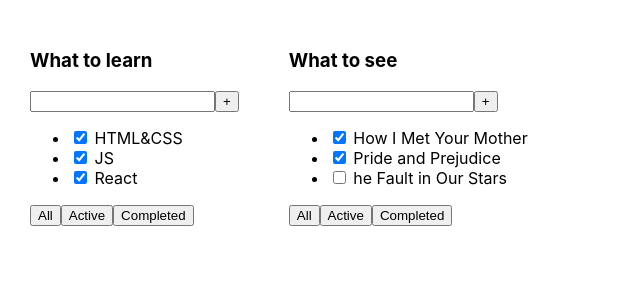
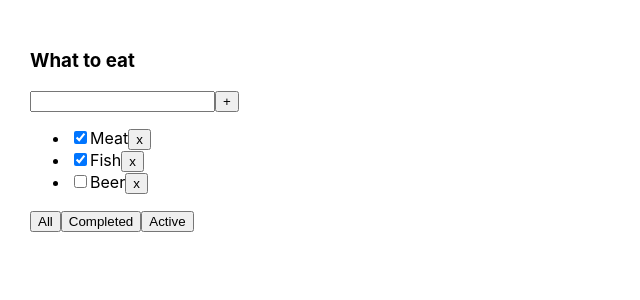
Before and after one commit to Pred1993/TodoList, a React (Create React App) app: page / in a window 1280 px wide. Shown: the top 300 px of the page, without its empty margins (0-640 px from the left). Built offline with nearby package versions, Linux system fonts and the light colour scheme.

Commit message:
2 leson TodoList

```diff
--- a/src/App.tsx
+++ b/src/App.tsx
@@ -1,22 +1,39 @@
-import React from 'react';
+import React, {useState} from 'react';
 import './App.css';
-import {TaskType, Todolist} from "./Todolist";
+import {TaskType, TodoList} from "./TodoList";
+
+export type FilterType = 'all' | 'completed' | 'active'
 
 function App() {
-    const tasks1: Array<TaskType> = [
-        {id: 1, title: 'HTML&CSS', isDone: true},
-        {id: 2, title: 'JS', isDone: true},
-        {id: 3, title: 'React', isDone: true}
-    ]
-    const tasks2: Array<TaskType> = [
-        {id: 1, title: 'How I Met Your Mother', isDone: true},
-        {id: 2, title: 'Pride and Prejudice', isDone: true},
-        {id: 3, title: 'he Fault in Our Stars', isDone: false}
-    ]
+
+    const [tasks, setTasks] = useState<Array<TaskType>>([
+        {id: 1, title: "Meat", isDone: true},
+        {id: 2, title: "Fish", isDone: true},
+        {id: 3, title: "Beer", isDone: false},
+    ])
+    const removeTasks = (id: number) => {
+        let filterTasks = tasks.filter(t => t.id !== id)
+        setTasks(filterTasks)
+        console.log(filterTasks)
+    }
+    const [filter, setFilter] = useState<FilterType>('all')
+    const changeFilter = (filter: FilterType) => {
+        setFilter(filter)
+    }
+    let changeTasks = tasks
+    if (filter === 'completed') {
+        changeTasks = tasks.filter(t => t.isDone)
+    }
+    if (filter === 'active') {
+        changeTasks = tasks.filter(t => !t.isDone)
+    }
     return (
         <div className="App">
-            <Todolist title={"What to learn"} tasks={tasks1}/>
-            <Todolist title={"What to see"} tasks={tasks2}/>
+
+            <TodoList title={'What to eat'}
+                      tasks={changeTasks}
+                      removeTasks={removeTasks}
+                      changeFilter={changeFilter}/>
         </div>
     );
 }
--- /dev/null
+++ b/src/TodoList.tsx
@@ -0,0 +1,52 @@
+import React from 'react';
+import './App.css';
+import {FilterType} from "./App";
+
+export type TaskType = {
+    id: number,
+    title: string,
+    isDone: boolean
+}
+
+
+type TodoListPropsType = {
+    title: string
+    tasks: Array<TaskType>
+    removeTasks: (id: number) => void
+    changeFilter: (filter: FilterType) => void
+}
+export const TodoList = (props: TodoListPropsType) => {
+    const reactTodolist = props.tasks.map(t => <li key={t.id}><input type="checkbox" checked={t.isDone}/>
+        <span>{t.title}</span>
+        <button onClick={() => {
+            props.removeTasks(t.id)
+        }}>x
+        </button>
+    </li>)
+    return (
+        <div>
+            <h3>{props.title}</h3>
+            <div>
+                <input/>
+                <button>+</button>
+            </div>
+            <ul>
+                {reactTodolist}
+            </ul>
+            <div>
+                <button onClick={() => {
+                    props.changeFilter('all')
+                }}>All
+                </button>
+                <button onClick={() => {
+                    props.changeFilter('completed')
+                }}>Completed
+                </button>
+                <button onClick={() => {
+                    props.changeFilter('active')
+                }}>Active
+                </button>
+            </div>
+        </div>
+    );
+};
--- a/src/Todolist.tsx
+++ /dev/null
@@ -1,34 +0,0 @@
-import React from 'react';
-import './App.css';
-
-export type TaskType = {
-    id: number
-    title: string
-    isDone: boolean
-}
-type TodolistPropsType = {
-    title: string
-    tasks: Array<TaskType>
-}
-
-export function Todolist(props: TodolistPropsType) {
-    return (
-        <div>
-            <h3>{props.title}</h3>
-            <div>
-                <input/>
-                <button>+</button>
-            </div>
-            <ul>
-                <li><input type="checkbox" checked={props.tasks[0].isDone}/> <span>{props.tasks[0].title}</span></li>
-                <li><input type="checkbox" checked={props.tasks[1].isDone}/> <span>{props.tasks[1].title}</span></li>
-                <li><input type="checkbox" checked={props.tasks[2].isDone}/> <span>{props.tasks[2].title}</span></li>
-            </ul>
-            <div>
-                <button>All</button>
-                <button>Active</button>
-                <button>Completed</button>
-            </div>
-        </div>
-    );
-}
```
